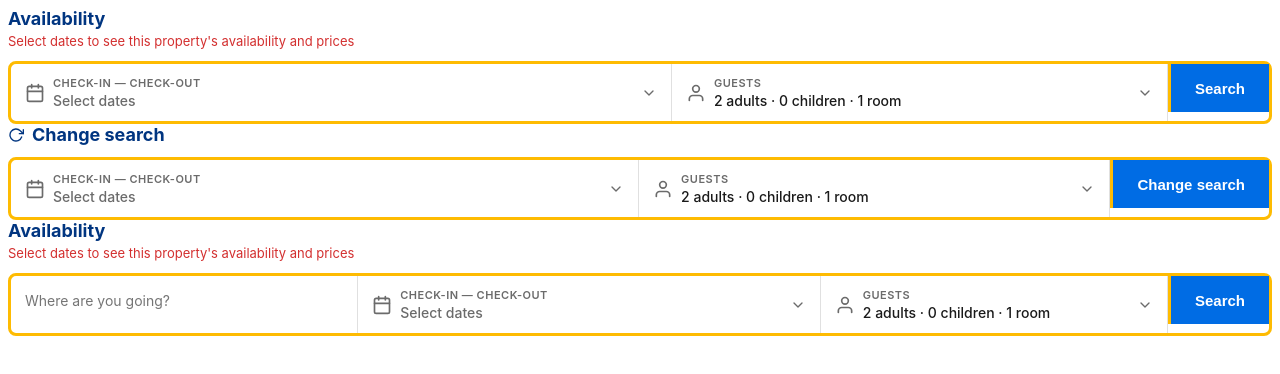
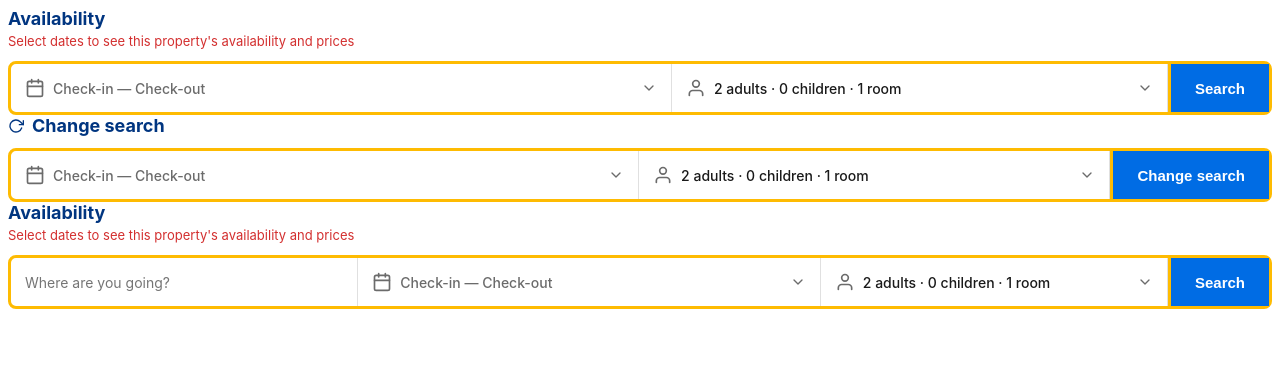
Before and after one commit to puboop2018/NovotonBUN, a React app in the folder react-src/: page / in a window 1280 px wide. Shown: the top 374 px of the page. Built offline with nearby package versions, Linux system fonts and the light colour scheme; the HTML template or start-up script is replaced by a standard one.

Commit message:
Remove persistent labels from date and guest fields, show values only
https://claude.ai/code/session_016wfgiR2ych27gXKegnohVf

```diff
--- a/react-src/src/BookingEngine.jsx
+++ b/react-src/src/BookingEngine.jsx
@@ -395,12 +395,11 @@ export default function BookingEngine({ config }) {
                     >
                         <span className="nvt-field-input-icon"><CalendarIcon /></span>
                         <span className="nvt-field-input-text">
-                            <span className="nvt-label">{t('checkIn', 'Check-in')} — {t('checkOut', 'Check-out')}</span>
                             {dateDisplayText ? (
                                 <span className="nvt-value">{dateDisplayText}</span>
                             ) : (
                                 <span className="nvt-value nvt-value--placeholder">
-                                    {t('selectDates', 'Select dates')}
+                                    {`${t('checkIn', 'Check-in')} — ${t('checkOut', 'Check-out')}`}
                                 </span>
                             )}
                         </span>
@@ -426,7 +425,6 @@ export default function BookingEngine({ config }) {
                     >
                         <span className="nvt-field-input-icon"><GuestIcon /></span>
                         <span className="nvt-field-input-text">
-                            <span className="nvt-label">{t('guests', 'Guests')}</span>
                             <span className="nvt-value">{guestSummary}</span>
                         </span>
                         <span className="nvt-field-input-arrow"><ChevronDown /></span>
```
Also changed, not shown: 1 other file (tests, documents, lock files or other folders).
